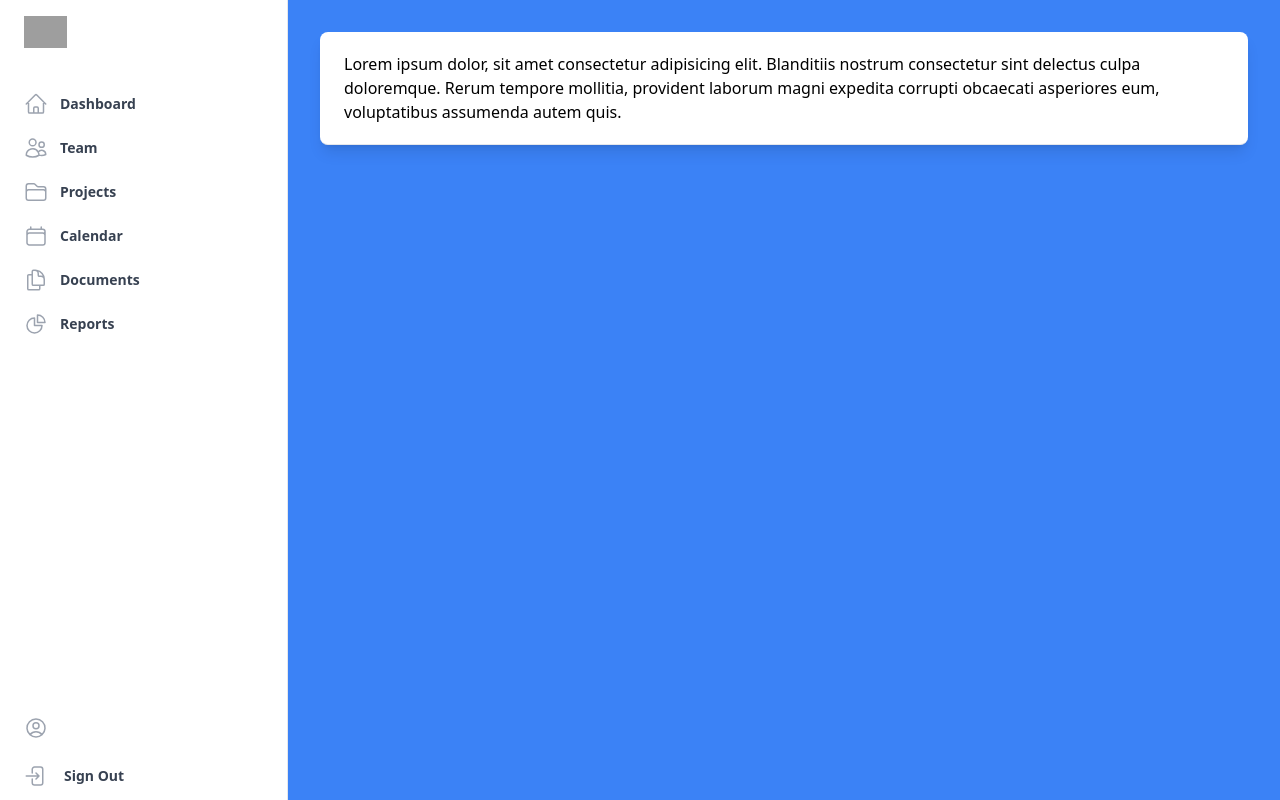
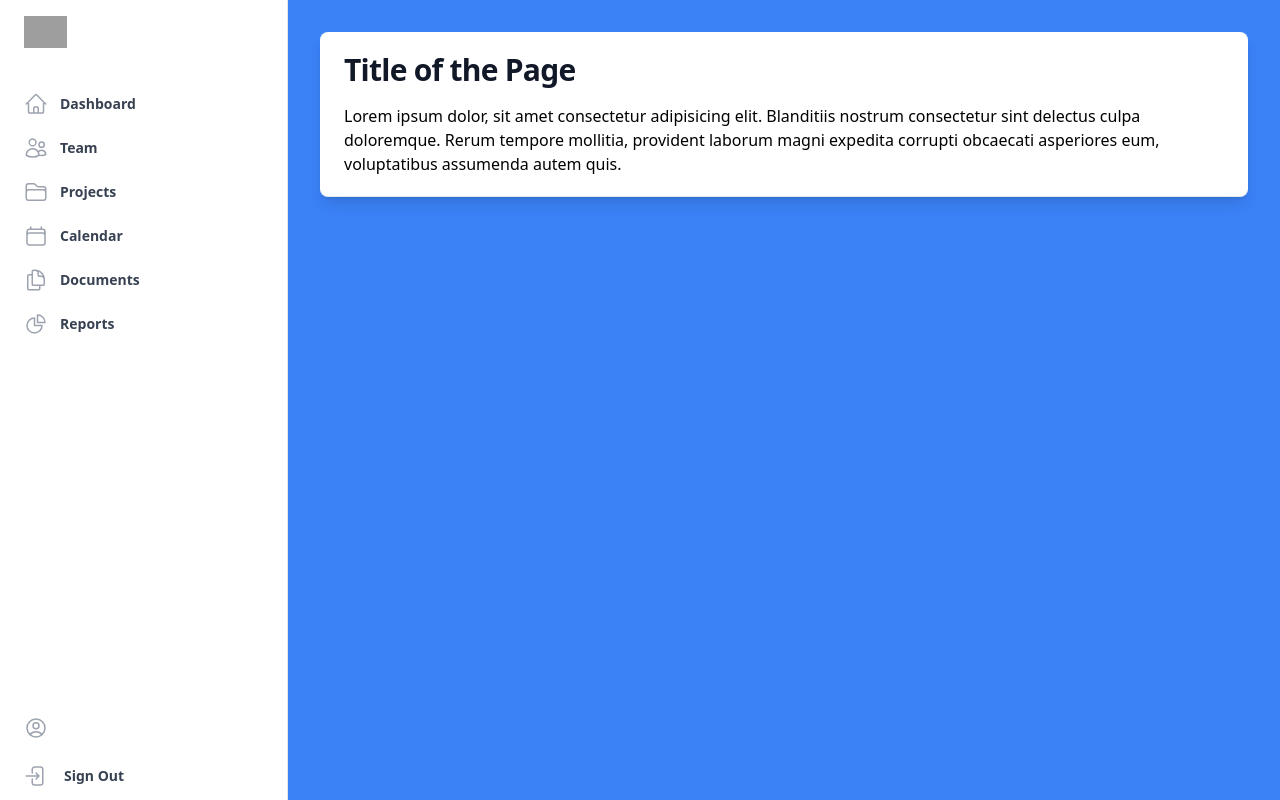
Before and after one commit to C6ABK/DjangoWSIC, a React (Create React App) app in the folder frontend/: page /protectedScreen in a window 1280 px wide. Built offline with nearby package versions, Linux system fonts and the light colour scheme; sample sign-in values are in the browser's storage; grey boxes are pictures that could not be loaded.

Commit message:
Page heading component

```diff
--- /dev/null
+++ b/frontend/src/components/PageHeading.jsx
@@ -0,0 +1,11 @@
+export default function PageHeading({children}) {
+    return (
+        <div className="md:flex md:items-center md:justify-between">
+            <div className="min-w-0 flex-1">
+                <h2 className="text-2xl font-bold leading-7 text-gray-900 sm:truncate sm:text-3xl sm:tracking-tight pb-4">
+                    {children}
+                </h2>
+            </div>
+        </div>
+    )
+}
--- a/frontend/src/screens/ProtectedScreen.jsx
+++ b/frontend/src/screens/ProtectedScreen.jsx
@@ -4,6 +4,7 @@
 
 import Sidebar from '../components/Sidebar'
 import Card from '../components/Card'
+import PageHeading from '../components/PageHeading'
 
 function ProctectedScreen() {
     const userLogin = useSelector(state => state.userLogin)
@@ -22,6 +23,7 @@
             {userInfo &&
                 <Sidebar userInfo={userInfo}>
                     <Card>
+                        <PageHeading>Title of the Page</PageHeading>
                         Lorem ipsum dolor, sit amet consectetur adipisicing elit. Blanditiis nostrum consectetur sint delectus culpa doloremque. Rerum tempore mollitia, provident laborum magni expedita corrupti obcaecati asperiores eum, voluptatibus assumenda autem quis.
                     </Card>
                 </Sidebar>
```
